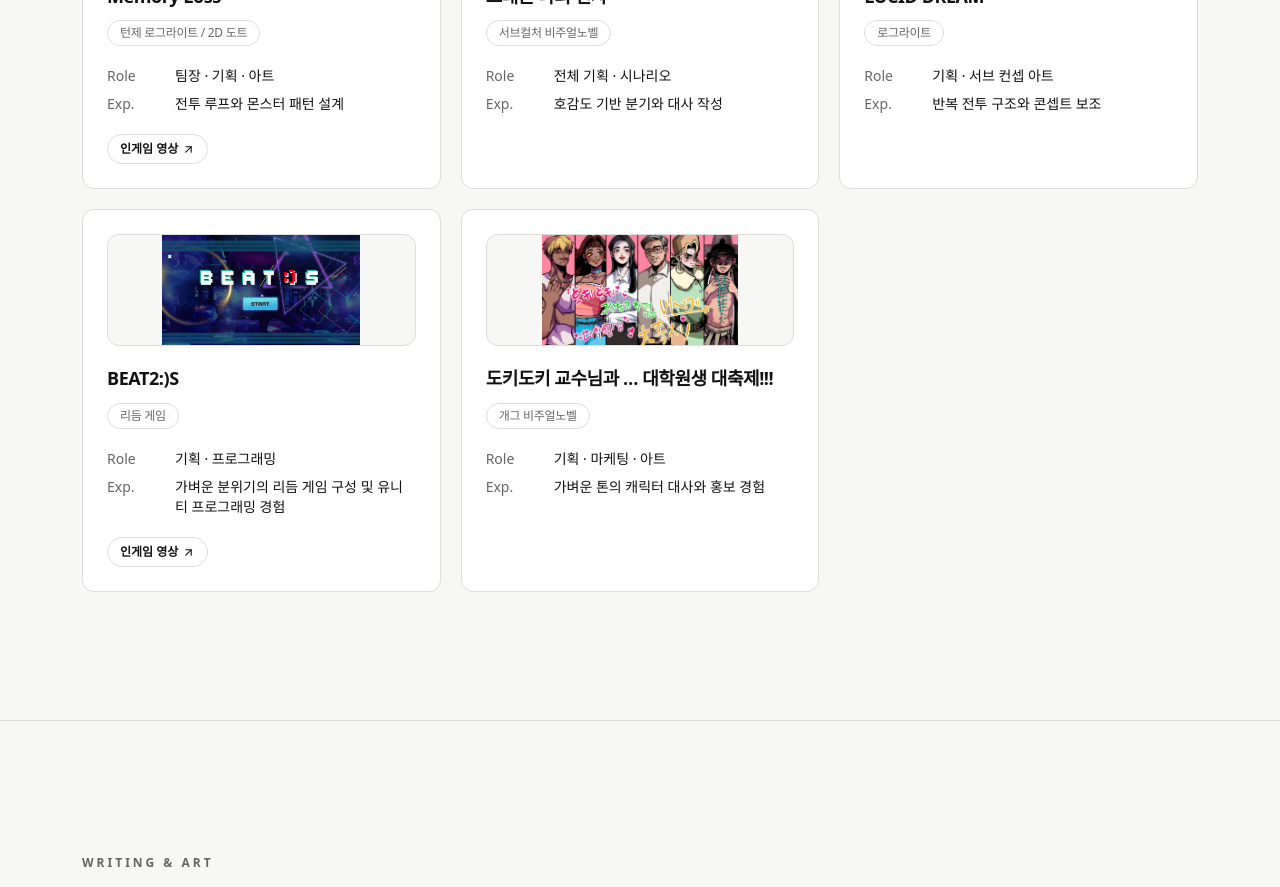
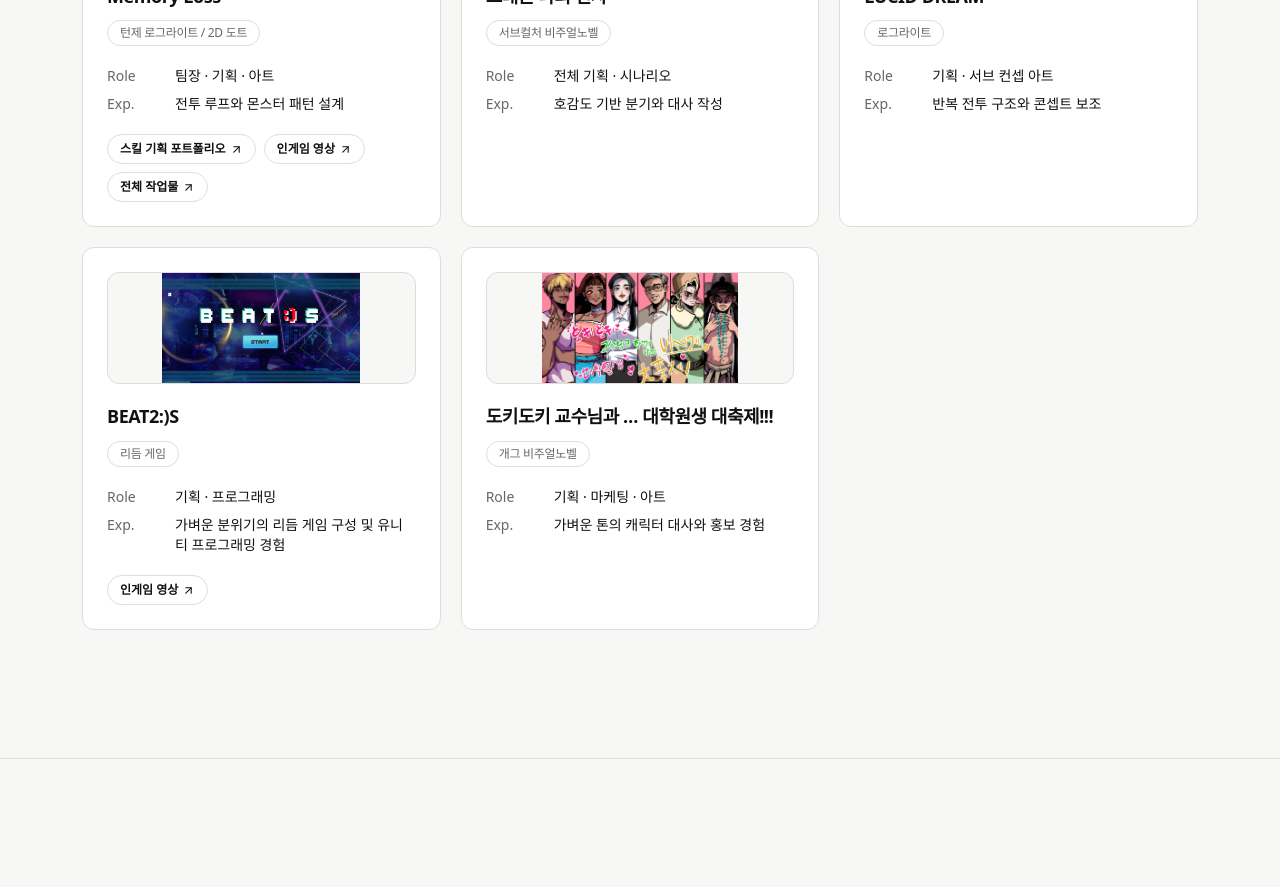
Before and after one commit to haehaejjang/website, a Next.js app: page / in a window 1280 px wide. Shown: the part 6000-6887 px from the top of the page. Built offline with nearby package versions, Linux system fonts and the light colour scheme.

Commit message:
Update projects.ts

```diff
--- a/src/data/projects.ts
+++ b/src/data/projects.ts
@@ -21,8 +21,16 @@ export const projects: Project[] = [
     image: "/images/memory-loss.png",
     externalLinks: [
       {
+        label: "스킬 기획 포트폴리오",
+        href: "https://drive.google.com/file/d/1giBujYp3ppBDl-RDmAGAj63b3cA26Mct/view?usp=sharing",
+      },
+      {
         label: "인게임 영상",
-        href: "https://drive.google.com/file/d/1MtTo_5T5Y6shE1-qxPpZbBG3ON7NP3ld/view?usp=sharing",
+        href: "https://drive.google.com/file/d/1jhI5iN4U3TLtFYSihA2n_8pAs96auA1n/view?usp=sharing",
+      },
+      {
+        label: "전체 작업물",
+        href: "https://drive.google.com/file/d/1av-UDbF65Da2dbVCoRzdouWe3cIDRuNo/view?usp=sharing",
       },
     ],
   },
```
